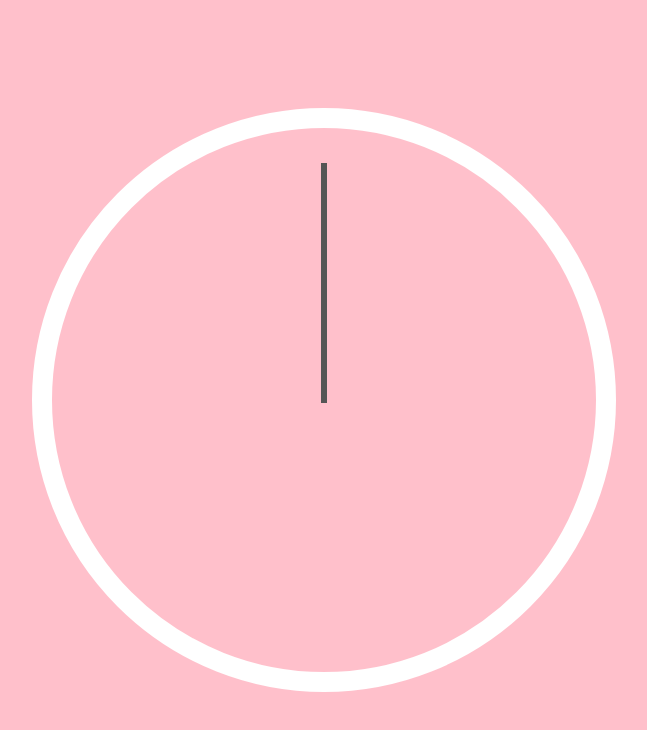
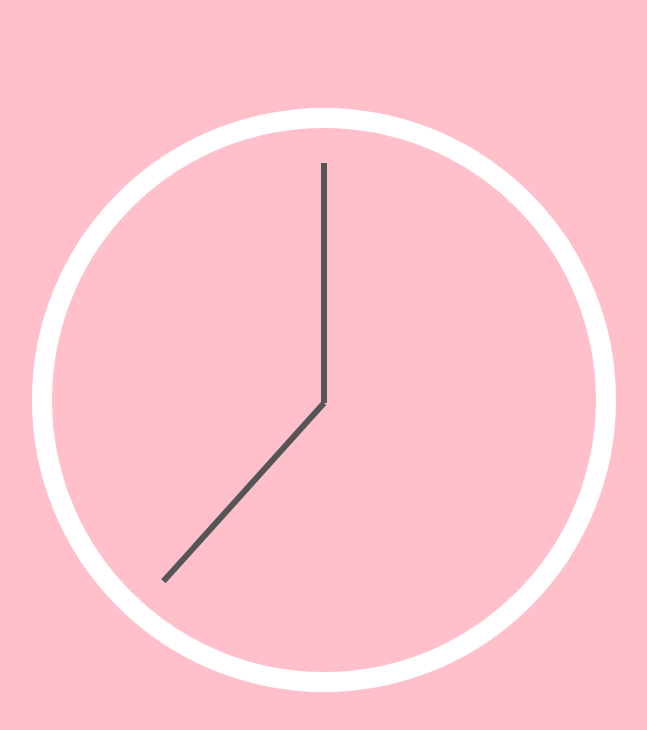
Before and after one commit to nfrazier08/CSS-JS-Clock, a plain HTML site: page index.html in a window 1280 px wide. Shown: the whole page, without its empty margins (316-963 px from the left). Drawn offline with Linux system fonts and the light colour scheme.

Commit message:
second hand moves!

```diff
--- a/script.js
+++ b/script.js
@@ -0,0 +1,27 @@
+window.onload = function(){
+    //Grab the second hand
+    const secondHand = document.querySelector('.second-hand')
+
+    //Update second hand - updates most often
+    function setDate(){
+        //Let's grab the date
+        const now = new Date();
+
+        //This is giving the seconds of the current minute- but we need it in degrees so
+        //the app knows by how much to move the second hand
+        const seconds = now.getSeconds();
+
+        //Divide by 60 because there are 60 seconds in a minute. This will also give us the %
+        //We mult by 360 to get the degrees of circle
+        const secondDegrees = ((seconds/60) * 360)
+
+        //We need to apply styles to the second hand
+        secondHand.style.transform = `rotate(${secondDegrees}deg)`
+
+
+        console.log(seconds)
+    }
+
+    //We need the setDate fxn to run every second
+    setInterval(setDate, 1000)
+}
--- a/style.css
+++ b/style.css
@@ -28,6 +28,7 @@ body{
     width: 100%;
     height: 100%;
     position: relative;
+
 }
 
 /* a rectangle */
@@ -35,9 +36,13 @@ body{
     height: 6px;
     width: 50%;
     background-color: #555;
+    /* origin - the point where the hand will rotate off of */
     transform-origin: 100%;
     position: absolute;
     transform: rotate(90deg);
-    top:50%
+    top:50%;
+    transition: all 0.02s;
+    /* ticking feature */
+    transition-timing-function: cubic-bezier(0.1, 2.7, 0.58, 1);
 
 }
```
